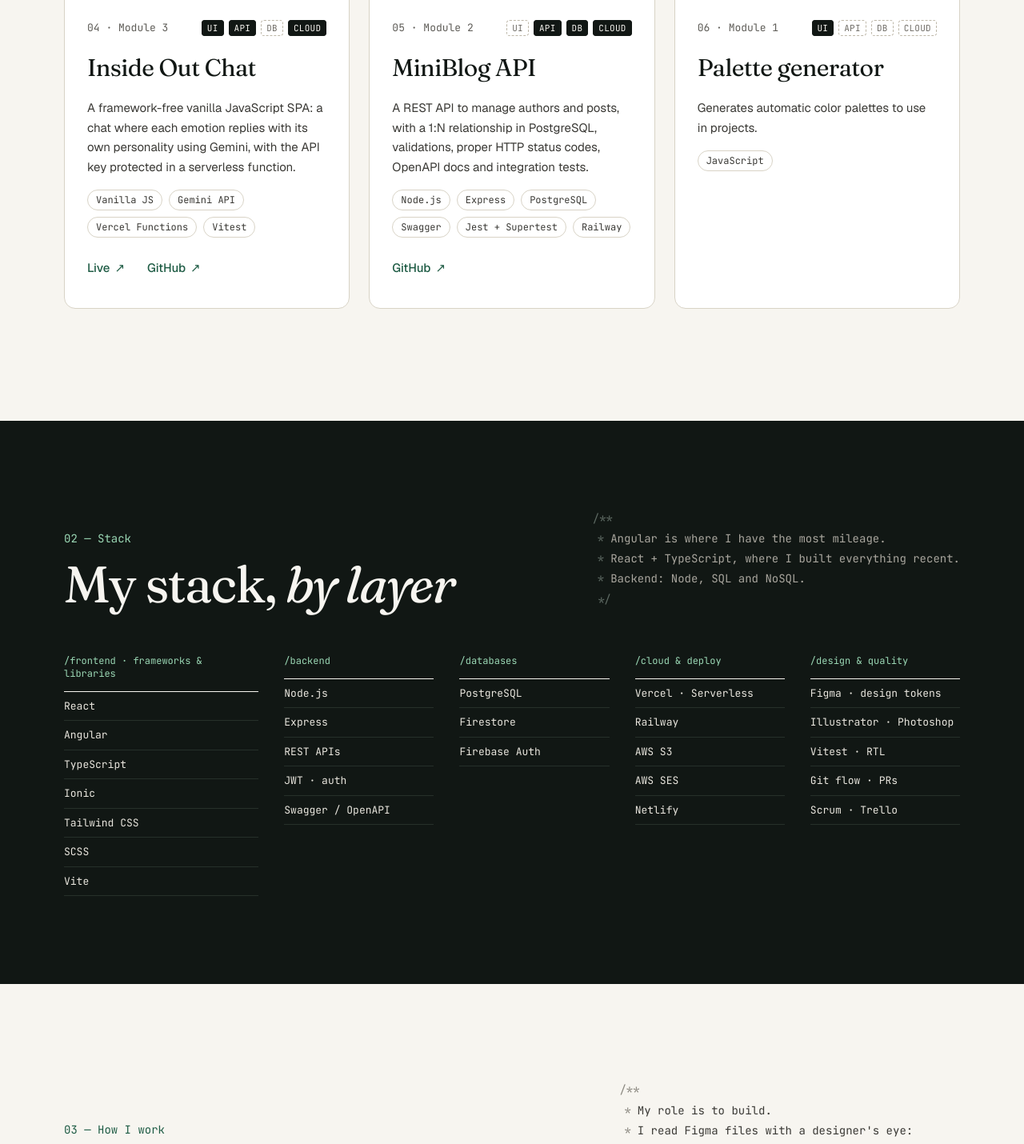
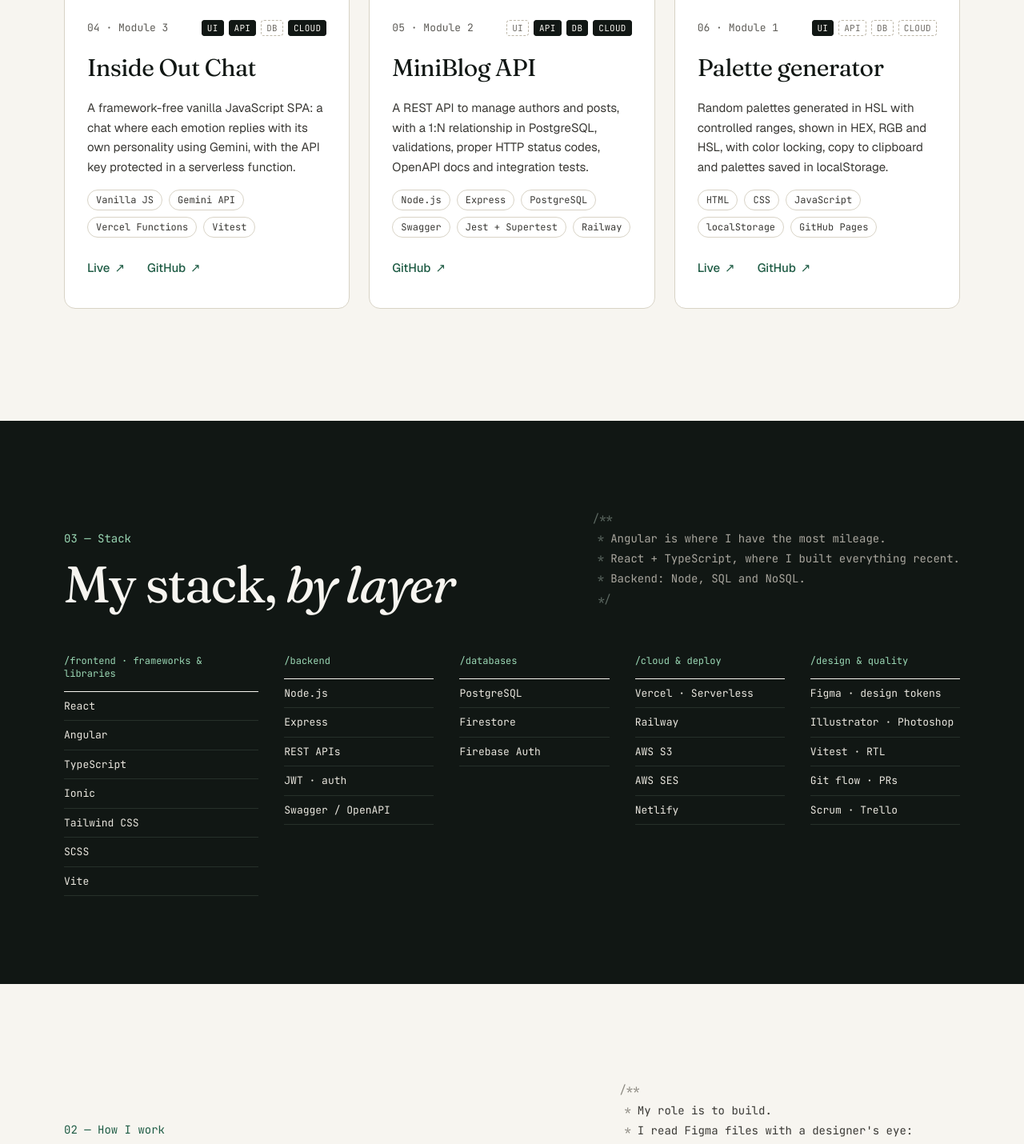
Before and after one commit to candelariaferrari/ferraricandelaria_portfolio, a React (Vite) app: page / in a window 1280 px wide. Shown: the part 3180-4610 px from the top of the page at 80% size. Built offline with nearby package versions, Linux system fonts and the light colour scheme.

Commit message:
feat: captura, stack y links del generador de paletas

```diff
--- a/src/data/projects.ts
+++ b/src/data/projects.ts
@@ -1,6 +1,7 @@
 import ecommerceThumb from '../assets/projects/ecommerce/home-desktop.webp'
 import forTodayThumb from '../assets/projects/for-today/summary-desktop.webp'
 import intensamenteThumb from '../assets/projects/intensamente/mockup.webp'
+import palettesThumb from '../assets/projects/palettes/screenshot.webp'
 import type { Project } from './types'
 
 // TODO: completar los links que faltan (live = deploy, repo = GitHub)
@@ -69,11 +70,13 @@ export const projects: Project[] = [
     slug: 'palettes',
     number: '06',
     size: 'compact',
-    thumb: 'palette',
+    image: palettesThumb,
     layers: { ui: 'me', api: 'none', db: 'none', cloud: 'none' },
-    // TODO: confirmar stack
-    stack: ['JavaScript'],
-    links: {},
+    stack: ['HTML', 'CSS', 'JavaScript', 'localStorage', 'GitHub Pages'],
+    links: {
+      live: 'https://candelariaferrari.github.io/ColorPalette_CandelariaFerrari/',
+      repo: 'https://github.com/candelariaferrari/ColorPalette_CandelariaFerrari',
+    },
   },
 ]
 
--- a/src/i18n/locales/en.ts
+++ b/src/i18n/locales/en.ts
@@ -125,13 +125,14 @@ const en: Translation = {
       palettes: {
         meta: 'Module 1',
         title: 'Palette generator',
-        description: 'Generates automatic color palettes to use in projects.',
+        description:
+          'Random palettes generated in HSL with controlled ranges, shown in HEX, RGB and HSL, with color locking, copy to clipboard and palettes saved in localStorage.',
       },
     },
   },
 
   stack: {
-    eyebrow: '02 — Stack',
+    eyebrow: '03 — Stack',
     titleStart: 'My stack,',
     titleEm: 'by layer',
     comment: [
@@ -149,7 +150,7 @@ const en: Translation = {
   },
 
   process: {
-    eyebrow: '03 — How I work',
+    eyebrow: '02 — How I work',
     titleStart: 'From Figma',
     titleEm: 'to deploy',
     comment: [
@@ -180,6 +181,9 @@ const en: Translation = {
 
   experience: {
     eyebrow: '04 — Experience',
+    titleStart: 'My path,',
+    titleEm: 'between design and code',
+    jobsTitle: 'Work experience',
     jobs: [
       {
         period: '2020 — 2025',
@@ -207,7 +211,7 @@ const en: Translation = {
         description: 'Design studio: branding, visual identity and digital pieces.',
       },
     ],
-    educationEyebrow: '05 — Education',
+    educationEyebrow: 'Education',
     education: [
       { title: 'Full Stack Developer · Henry', detail: '2026 · React, Node, SQL' },
       { title: 'Angular: zero to expert · Udemy', detail: '2025 · Signals, SSR, testing, i18n' },
@@ -218,7 +222,7 @@ const en: Translation = {
   },
 
   contact: {
-    eyebrow: '06 — Contact',
+    eyebrow: '05 — Contact',
     titleStart: 'Shall we build',
     titleEm: 'something together?',
     body: "I'm looking for a team to join as a Frontend (React or Angular) or Full Stack developer. Remote or hybrid from Córdoba, Argentina.",
--- a/src/i18n/locales/es.ts
+++ b/src/i18n/locales/es.ts
@@ -123,13 +123,14 @@ const es = {
       palettes: {
         meta: 'Módulo 1',
         title: 'Generador de paletas',
-        description: 'Genera paletas de color automáticas para usar en proyectos.',
+        description:
+          'Paletas aleatorias generadas en HSL con rangos controlados, vista en HEX, RGB y HSL, bloqueo de colores, copia al portapapeles y paletas guardadas en localStorage.',
       },
     },
   },
 
   stack: {
-    eyebrow: '02 — Stack',
+    eyebrow: '03 — Stack',
     titleStart: 'Mi stack,',
     titleEm: 'por capa',
     comment: [
@@ -147,7 +148,7 @@ const es = {
   },
 
   process: {
-    eyebrow: '03 — Cómo trabajo',
+    eyebrow: '02 — Cómo trabajo',
     titleStart: 'Del Figma',
     titleEm: 'al deploy',
     comment: [
@@ -178,6 +179,9 @@ const es = {
 
   experience: {
     eyebrow: '04 — Experiencia',
+    titleStart: 'Trayectoria,',
+    titleEm: 'entre diseño y código',
+    jobsTitle: 'Experiencia laboral',
     jobs: [
       {
         period: '2020 — 2025',
@@ -205,7 +209,7 @@ const es = {
         description: 'Estudio de diseño: branding, identidad visual y piezas digitales.',
       },
     ],
-    educationEyebrow: '05 — Formación',
+    educationEyebrow: 'Formación',
     education: [
       { title: 'Full Stack Developer · Henry', detail: '2026 · React, Node, SQL' },
       { title: 'Angular: de cero a experto · Udemy', detail: '2025 · Signals, SSR, testing, i18n' },
@@ -216,7 +220,7 @@ const es = {
   },
 
   contact: {
-    eyebrow: '06 — Contacto',
+    eyebrow: '05 — Contacto',
     titleStart: '¿Construimos',
     titleEm: 'algo juntos?',
     body: 'Busco un equipo donde sumar como Frontend (React o Angular) o Full Stack. Remoto o híbrido desde Córdoba.',
```
Also changed, not shown: src/assets/projects/palettes/screenshot.webp (added).
